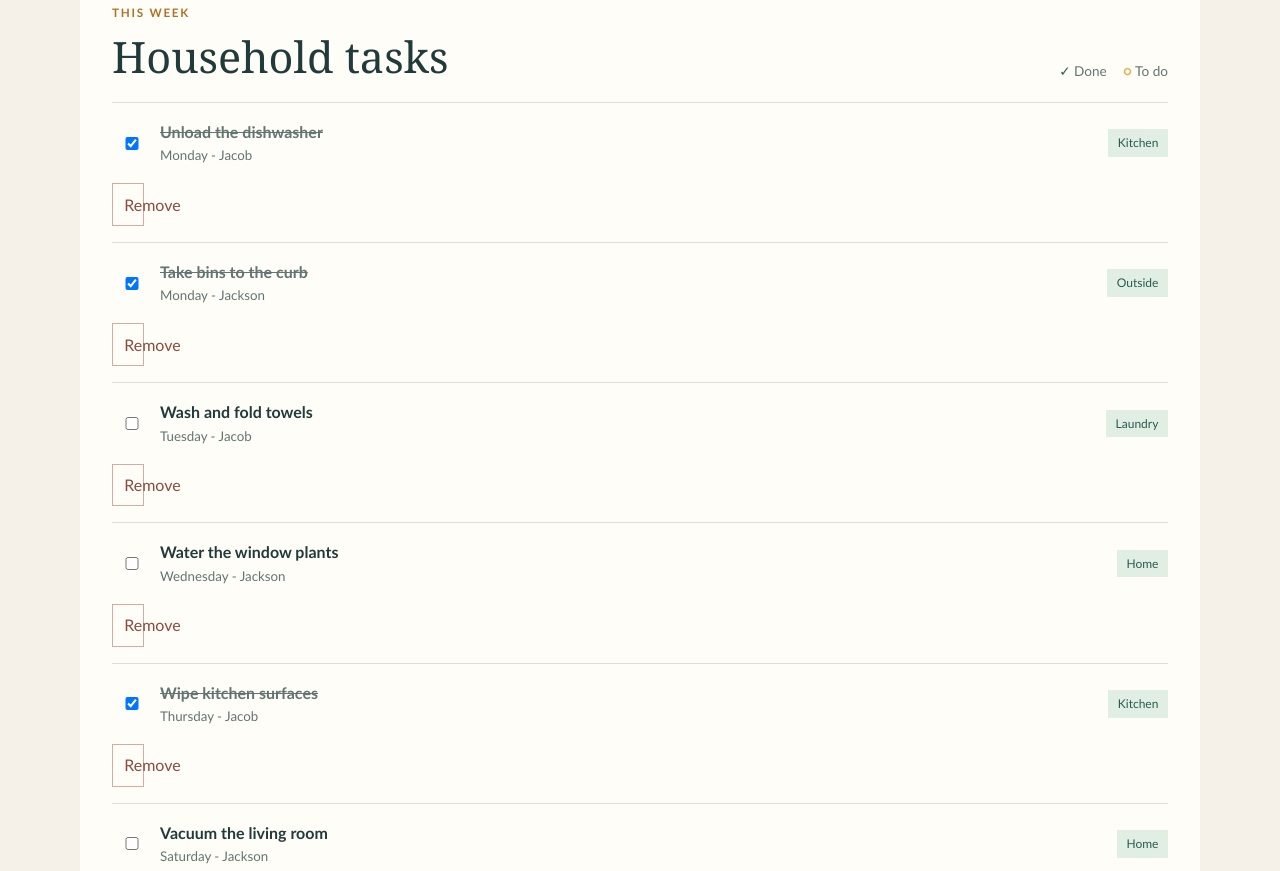
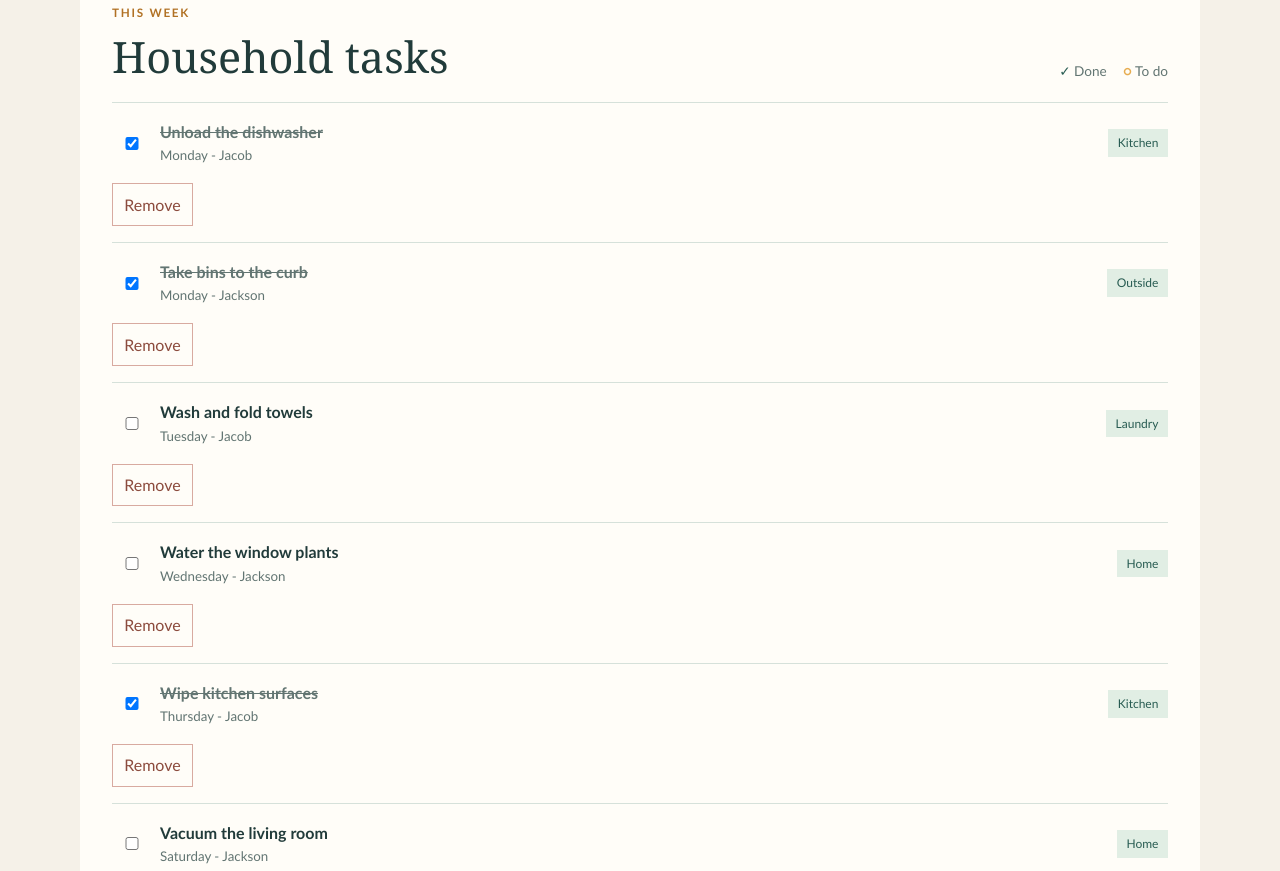
Before and after one commit to jbrow401/Get-your-life-together, a plain HTML site: page Chores.html in a window 1280 px wide. Shown: the part 930-1801 px from the top of the page. Drawn offline with Linux system fonts and the light colour scheme.

Commit message:
Update style.css

```diff
--- a/style.css
+++ b/style.css
@@ -521,6 +521,8 @@ footer {
 }
 
 .remove-chore {
+    width: auto;
+    justify-self: start;
     padding: .45rem .7rem;
     border: 1px solid #d8aaa0;
     color: #8c4b3d;
```
